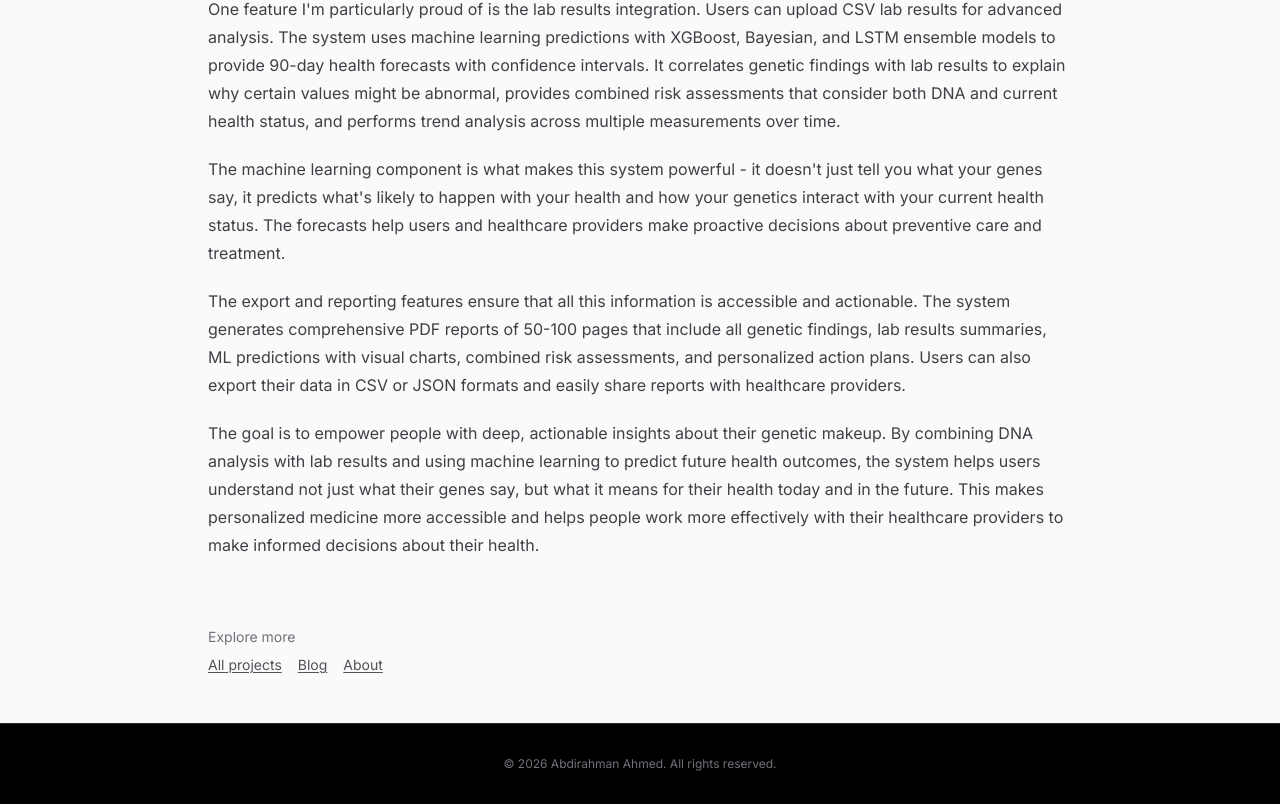
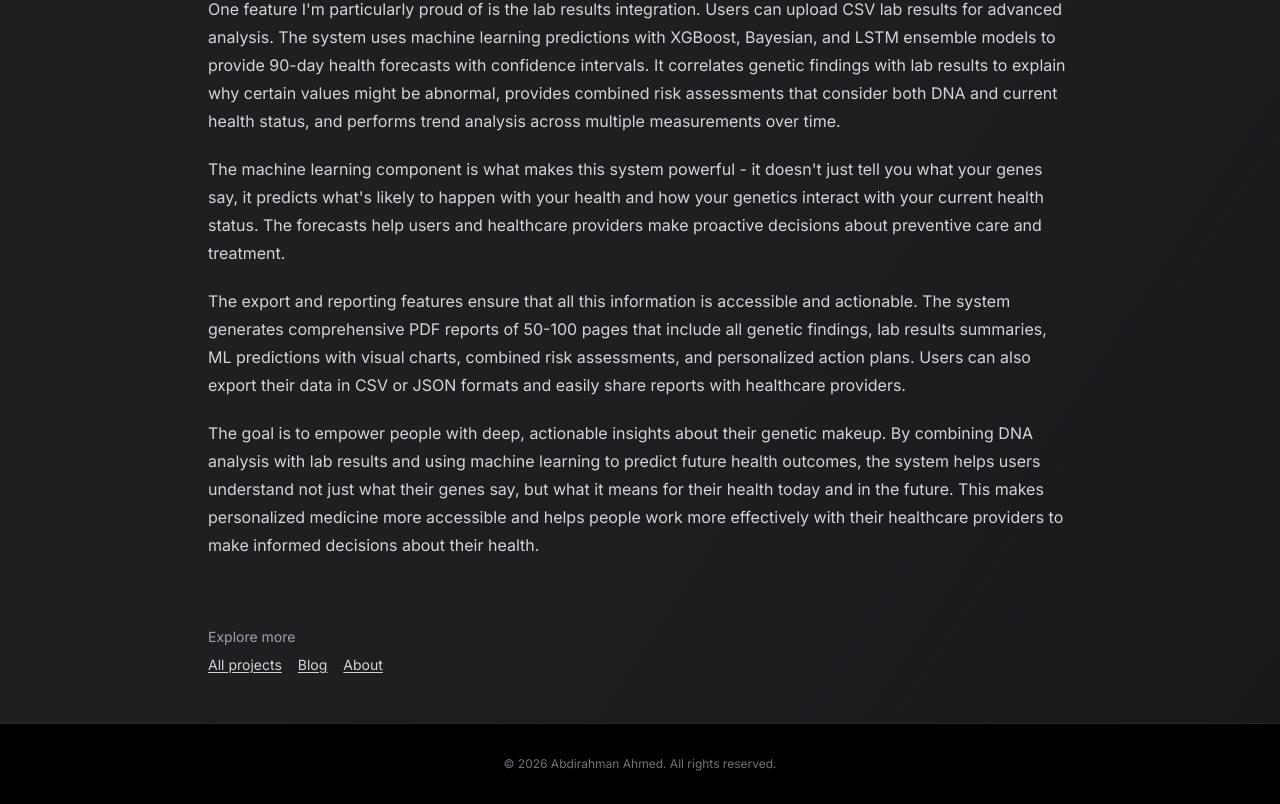
Before and after one commit to AbdirahmanNomad/abdirahman.net, a Next.js app: page /projects/dna-analysis-system in a window 1280 px wide. Shown: the part 1221-2025 px from the top of the page. Built offline with nearby package versions, Linux system fonts and the light colour scheme; no server answers; what tailwindcss-debug-screens would draw is missing.

Commit message:
Update ai.txt & llms.txt: Warya Security Suite (77 tool categories, 180 scripts, Somalia e-visa context); robots & project pages

```diff
--- a/app/layout.tsx
+++ b/app/layout.tsx
@@ -222,10 +222,12 @@ export default function RootLayout({
   const schemas = [personSchema, websiteSchema, profilePageSchema, organizationSchema];
 
   return (
-    <html lang="en" className={[inter.variable, calSans.variable].join(" ")}>
+    <html lang="en" className={[inter.variable, calSans.variable, "bg-black"].join(" ")}>
       <head>
         <link rel="preconnect" href="https://abdirahman.net" />
         <link rel="dns-prefetch" href="https://abdirahman.net" />
+        <link rel="ai-policy" href="/ai.txt" />
+        <link rel="llms-policy" href="/llms.txt" />
         <Analytics />
         <GoogleAnalytics />
         <Script
--- a/app/projects/[slug]/header.tsx
+++ b/app/projects/[slug]/header.tsx
@@ -49,7 +49,7 @@ export const Header: React.FC<Props> = ({ project, views }) => {
 				className={`fixed inset-x-0 top-0 z-50 backdrop-blur lg:backdrop-blur-none duration-200 border-b lg:bg-transparent ${
 					isIntersecting
 						? "bg-zinc-900/0 border-transparent"
-						: "bg-white/10  border-zinc-200 lg:border-transparent"
+						: "bg-zinc-900/80 border-zinc-700 lg:border-transparent"
 				}`}
 			>
 				<div className="container flex flex-row-reverse items-center justify-between p-6 mx-auto">
@@ -59,7 +59,7 @@ export const Header: React.FC<Props> = ({ project, views }) => {
 							className={`duration-200 hover:font-medium flex items-center gap-1 ${
 								isIntersecting
 									? " text-zinc-400 hover:text-zinc-100"
-									: "text-zinc-600 hover:text-zinc-900"
+									: "text-zinc-400 hover:text-zinc-100"
 							} `}
 						>
 							<Eye className="w-5 h-5" />{" "}
@@ -72,7 +72,7 @@ export const Header: React.FC<Props> = ({ project, views }) => {
 								className={`w-6 h-6 duration-200 hover:font-medium ${
 									isIntersecting
 										? " text-zinc-400 hover:text-zinc-100"
-										: "text-zinc-600 hover:text-zinc-900"
+										: "text-zinc-400 hover:text-zinc-100"
 								} `}
 							/>
 						</Link>
@@ -81,7 +81,7 @@ export const Header: React.FC<Props> = ({ project, views }) => {
 								className={`w-6 h-6 duration-200 hover:font-medium ${
 									isIntersecting
 										? " text-zinc-400 hover:text-zinc-100"
-										: "text-zinc-600 hover:text-zinc-900"
+										: "text-zinc-400 hover:text-zinc-100"
 								} `}
 							/>
 						</Link>
@@ -92,7 +92,7 @@ export const Header: React.FC<Props> = ({ project, views }) => {
 						className={`duration-200 hover:font-medium ${
 							isIntersecting
 								? " text-zinc-400 hover:text-zinc-100"
-								: "text-zinc-600 hover:text-zinc-900"
+								: "text-zinc-400 hover:text-zinc-100"
 						} `}
 					>
 						<ArrowLeft className="w-6 h-6 " />
--- a/app/projects/[slug]/page.tsx
+++ b/app/projects/[slug]/page.tsx
@@ -98,7 +98,7 @@ export default async function PostPage({ params }: Props) {
   };
 
   return (
-    <div className="bg-zinc-50 min-h-screen">
+    <div className="min-h-screen bg-gradient-to-tl from-zinc-900 via-zinc-400/10 to-zinc-900">
       <Script
         id="schema-software-application"
         type="application/ld+json"
@@ -109,7 +109,7 @@ export default async function PostPage({ params }: Props) {
 
       <div className="px-4 pt-4 pb-2 mx-auto max-w-4xl">
         <Breadcrumb
-          variant="light"
+          variant="dark"
           items={[
             { name: "Home", href: "/" },
             { name: "Projects", href: "/projects" },
@@ -119,7 +119,7 @@ export default async function PostPage({ params }: Props) {
         />
       </div>
 
-      <div className="bg-zinc-900 px-4 py-3">
+      <div className="bg-zinc-800/50 px-4 py-3">
         <div className="mx-auto max-w-4xl flex justify-center">
           <SocialShareButtons
             title={project.title}
@@ -130,25 +130,25 @@ export default async function PostPage({ params }: Props) {
         </div>
       </div>
 
-      <article className="px-4 py-12 mx-auto prose prose-zinc prose-quoteless max-w-4xl">
+      <article className="px-4 py-12 mx-auto prose prose-zinc prose-invert prose-quoteless max-w-4xl">
         <Mdx source={mdxSource} />
       </article>
 
       <nav className="px-4 pb-12 mx-auto max-w-4xl" aria-label="Related links">
-        <p className="text-sm text-zinc-500 mb-2">Explore more</p>
+        <p className="text-sm text-zinc-400 mb-2">Explore more</p>
         <ul className="flex flex-wrap gap-4 text-sm">
           <li>
-            <Link href="/projects" className="text-zinc-600 hover:text-zinc-900 underline underline-offset-2">
+            <Link href="/projects" className="text-zinc-300 hover:text-zinc-100 underline underline-offset-2">
               All projects
             </Link>
           </li>
           <li>
-            <Link href="/blog" className="text-zinc-600 hover:text-zinc-900 underline underline-offset-2">
+            <Link href="/blog" className="text-zinc-300 hover:text-zinc-100 underline underline-offset-2">
               Blog
             </Link>
           </li>
           <li>
-            <Link href="/about" className="text-zinc-600 hover:text-zinc-900 underline underline-offset-2">
+            <Link href="/about" className="text-zinc-300 hover:text-zinc-100 underline underline-offset-2">
               About
             </Link>
           </li>
--- a/app/projects/page.tsx
+++ b/app/projects/page.tsx
@@ -59,7 +59,7 @@ export default async function ProjectsPage() {
   const sorted = shuffled.slice(3);
 
   return (
-    <div className="relative pb-16">
+    <div className="relative min-h-screen bg-black pb-16">
       <Navigation />
       <div className="px-6 pt-20 mx-auto space-y-8 max-w-7xl lg:px-8 md:space-y-16 md:pt-24 lg:pt-32">
         <div className="max-w-2xl mx-auto lg:mx-0">
```
Also changed, not shown: public/ai.txt, public/llms.txt, public/robots.txt.
